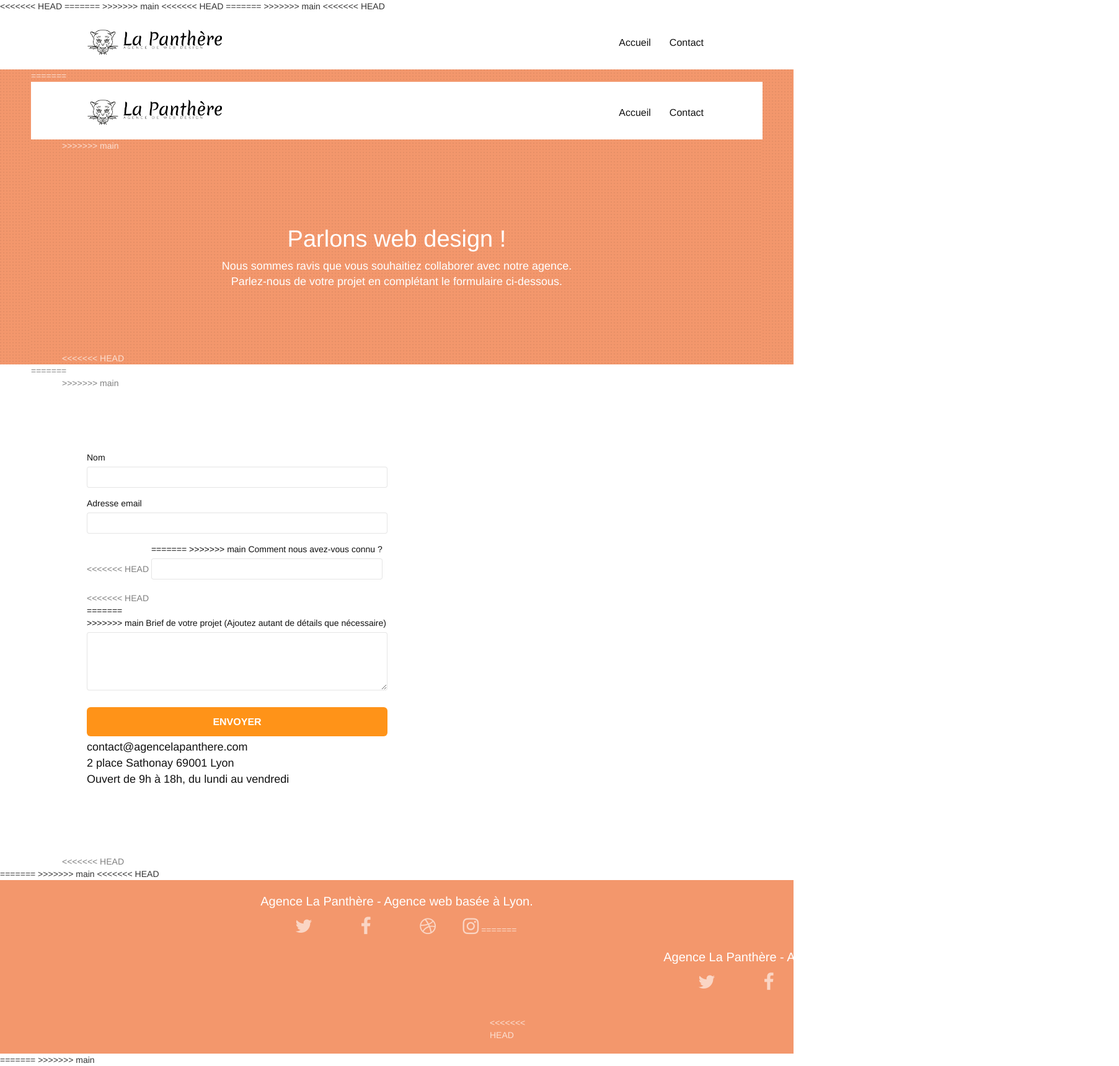
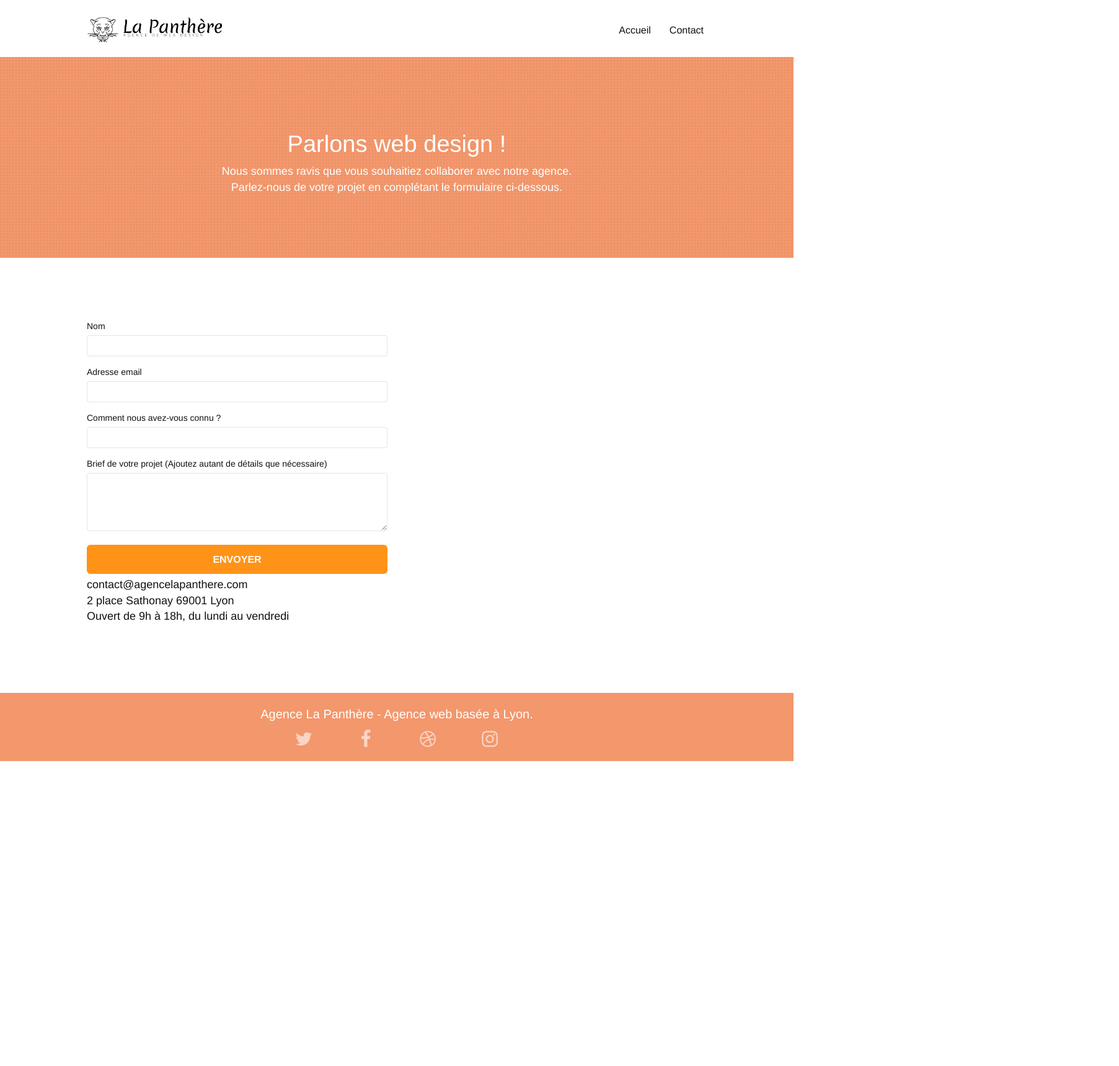
Before and after one commit to ArenasTimea/Projets4, a plain HTML site: page contact.html in a window 1280 px wide. Shown: the whole page at 62% size, 1805 px wide, since content can reach past the window. After the commit the page ends 1228 px from the top, so only its background shows below. Drawn offline with Linux system fonts and the light colour scheme.

Commit message:
modifContact

```diff
--- a/contact.html
+++ b/contact.html
@@ -3,21 +3,15 @@
 
 <head>
 	<meta charset="utf-8">
-<<<<<<< HEAD
+
 	<meta name="description"
 		content="L'agence La Panthère est une agence de web design qui aide le entreprises à devenir attractives et visibles sur Internet. Contactez notre équipe!">
-=======
-	<meta name="description" content="Page contact de La Panthère, agence de web design">
->>>>>>> main
+
 	<meta name="viewport" content="width=device-width, initial-scale=1.0, viewport-fit=cover">
 	<link rel="shortcut icon" type="image/png" href="favicon.jpg">
 
 	<link rel="stylesheet" type="text/css" href="./css/bootstrap.min.css">
-<<<<<<< HEAD
 	<link rel="stylesheet" type="text/css" href="style.min.css">
-=======
-	<link rel="stylesheet" type="text/css" href="style.css">
->>>>>>> main
 	<link rel="stylesheet" type="text/css" href="./css/font-awesome.min.css">
 	<link rel="stylesheet" type="text/css" href="./css/et-line.min.css">
 
@@ -27,7 +21,6 @@
 	<script src="./js/blocs.min.js"></script>
 	<script src="./js/jqBootstrapValidation.js"></script>
 	<script src="./js/formHandler.js"></script>
-<<<<<<< HEAD
 	<title>La Panthère, agence de web design - Contact</title>
 
 </head>
@@ -67,53 +60,6 @@
 		<!-- bloc-6 -->
 		<section class="bloc bg-dots-bg bg-repeat bgc-atomic-tangerine d-bloc bloc-bg-texture texture-paper"
 			id="bloc-6">
-=======
-	<title>page2</title>
-
-
-	<!-- Analytics -->
-
-	<!-- Analytics END -->
-
-</head>
-
-<body>
-	<!-- Principal conteneur -->
-	<div class="page-container">
-
-		<!-- bloc-0 -->
-		<div class="bloc bgc-white l-bloc " id="bloc-0">
-			<div class="container bloc-sm">
-				<nav class="navbar row">
-					<div class="navbar-header">
-						<a class="navbar-brand" href="index.html"><img src="img/agence-la-panthere-monochrome.webp"
-								alt="atlanta web design logo" height="40" /></a>
-						<button id="nav-toggle" type="button" class="ui-navbar-toggle navbar-toggle"
-							data-toggle="collapse" data-target=".navbar-1">
-							<span class="sr-only">Toggle navigation</span><span class="icon-bar"></span><span
-								class="icon-bar"></span><span class="icon-bar"></span>
-						</button>
-					</div>
-					<div class="collapse navbar-collapse navbar-1 special-dropdown-nav">
-						<ul class="site-navigation nav navbar-nav">
-							<li>
-								<a href="index.html">Accueil</a>
-							</li>
-							<li>
-							</li>
-							<li>
-								<a href="page2.html">Contact</a>
-							</li>
-						</ul>
-					</div>
-				</nav>
-			</div>
-		</div>
-		<!-- bloc-0 END -->
-
-		<!-- bloc-6 -->
-		<div class="bloc bg-dots-bg bg-repeat bgc-atomic-tangerine d-bloc bloc-bg-texture texture-paper" id="bloc-6">
->>>>>>> main
 			<div class="container bloc-lg">
 				<div class="row">
 					<div class="col-sm-12">
@@ -127,19 +73,11 @@
 					</div>
 				</div>
 			</div>
-<<<<<<< HEAD
 		</section>
 		<!-- bloc-6 END -->
 
 		<!-- bloc-7 -->
 		<section class="bloc bgc-white l-bloc" id="bloc-7">
-=======
-		</div>
-		<!-- bloc-6 END -->
-
-		<!-- bloc-7 -->
-		<div class="bloc bgc-white l-bloc" id="bloc-7">
->>>>>>> main
 			<div class="container bloc-lg">
 				<div class="row">
 					<div class="col-sm-6">
@@ -158,21 +96,13 @@
 								<input id="email" class="form-control" type="email" required />
 							</div>
 							<div class="form-group">
-<<<<<<< HEAD
 								<label for="input_504">
-=======
-								<label>
->>>>>>> main
 									Comment nous avez-vous connu ?
 								</label>
 								<input class="form-control" type="email" required id="input_504" />
 							</div>
 							<div class="form-group">
-<<<<<<< HEAD
 								<label for="message">
-=======
-								<label>
->>>>>>> main
 									Brief de votre projet (Ajoutez autant de détails que nécessaire)<br>
 								</label><textarea id="message" class="form-control" rows="4" cols="50"
 									required></textarea>
@@ -190,18 +120,13 @@
 
 				</div>
 			</div>
-<<<<<<< HEAD
 		</section>
-=======
-		</div>
->>>>>>> main
 		<!-- bloc-7 END -->
 
 		<!-- ScrollToTop Button -->
 		<a class="bloc-button btn btn-d scrollToTop" onclick="scrollToTarget('1')"><span
 				class="fa fa-chevron-up"></span></a>
 		<!-- ScrollToTop Button END-->
-<<<<<<< HEAD
 	</main>
 
 
@@ -236,55 +161,14 @@
 							<div class="text-center">
 								<a class="social" href="instagram.fr" aria-label="Lien vers instagram"><span
 										class="fa fa-instagram icon-md"></span></a>
-=======
-
-
-		<!-- Footer - bloc-8 -->
-		<div class="bloc bgc-atomic-tangerine d-bloc" id="bloc-8">
-			<div class="container bloc-sm">
-				<div class="row">
-					<div class="col-sm-12">
-						<p class="text-center white">
-							Agence La Panthère - Agence web basée à Lyon.<br>
-						</p>
-						<div class="row row-no-gutters social">
-							<div class="col-sm-3">
-								<div class="text-center">
-									<a class="social" href="index.html"><span class="fa fa-twitter icon-md"></span></a>
-								</div>
-							</div>
-							<div class="col-sm-3">
-								<div class="text-center">
-									<a class="social" href="index.html"><span class="fa fa-facebook icon-md"></span></a>
-								</div>
-							</div>
-							<div class="col-sm-3">
-								<div class="text-center">
-									<a class="social" href="index.html"><span class="fa fa-dribbble icon-md"></span></a>
-								</div>
-							</div>
-							<div class="col-sm-3">
-								<div class="text-center">
-									<a class="social" href="index.html"><span
-											class="fa fa-instagram icon-md"></span></a>
-								</div>
->>>>>>> main
 							</div>
 						</div>
 					</div>
 				</div>
 			</div>
-<<<<<<< HEAD
 		</section>
 	</footer>
 	<!-- Footer - bloc-8 END -->
-=======
-		</div>
-		<!-- Footer - bloc-8 END -->
-
-	</div>
-	<!-- Principal conteneur END -->
->>>>>>> main
 
 
 </body>
```
